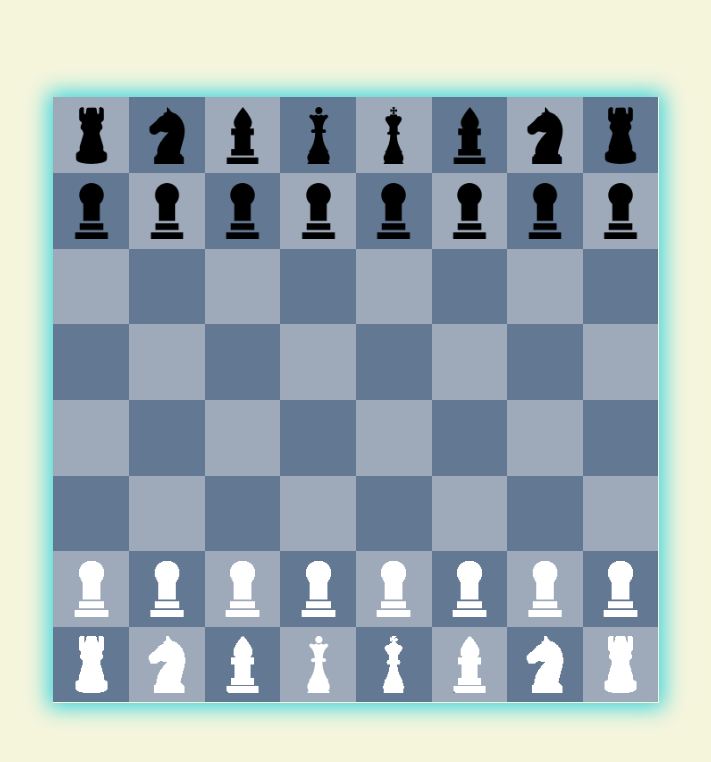
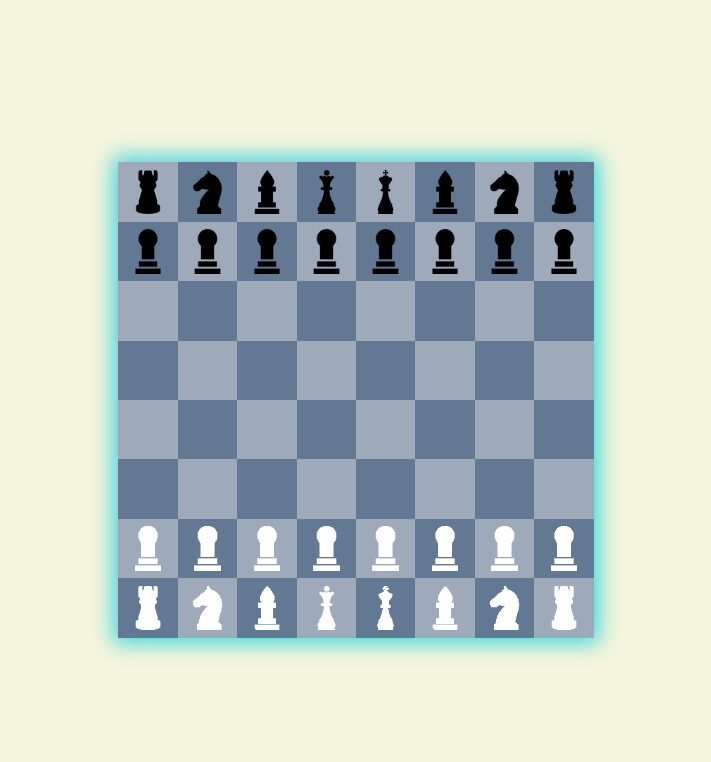
Before and after one commit to ichernous94/react-chess, a React (Create React App) app: page / in a window 1280 px wide. Shown: the top 762 px of the page, without its empty margins (284-995 px from the left). Built offline with nearby package versions, Linux system fonts and the light colour scheme.

Commit message:
feat: add click function in BoardComponent

```diff
--- a/src/App.css
+++ b/src/App.css
@@ -14,16 +14,16 @@
 }
 
 .board {
-  width: calc(256px + (512 - 256) * ((100vw - 320px) / (1024 - 320)));
-  height: calc(256px + (512 - 256) * ((100vw - 320px) / (1024 - 320)));
+  width: calc(256px + (512 - 256) * ((100vw - 320px) / (1440 - 320)));
+  height: calc(256px + (512 - 256) * ((100vw - 320px) / (1440 - 320)));
   display: flex;
   flex-wrap: wrap;
   box-shadow: 0px 0px 20px 5px rgba(62,213,223);
 }
 
 .cell {
-  width: calc(32px + (64 - 32) * ((100vw - 320px) / (1024 - 320)));
-  height: calc(32px + (64 - 32) * ((100vw - 320px) / (1024 - 320)));
+  width: calc(32px + (64 - 32) * ((100vw - 320px) / (1440 - 320)));
+  height: calc(32px + (64 - 32) * ((100vw - 320px) / (1440 - 320)));
   display: flex;
   justify-content: center;
   align-items: center;
@@ -31,8 +31,8 @@
 
 .cell img {
   position: relative;
-  width: calc(24px + (48 - 24) * ((100vw - 320px) / (1024 - 320)));
-  height: calc(24px + (48 - 24) * ((100vw - 320px) / (1024 - 320)));
+  width: calc(24px + (48 - 24) * ((100vw - 320px) / (1440 - 320)));
+  height: calc(24px + (48 - 24) * ((100vw - 320px) / (1440 - 320)));
 }
 
 .black {
@@ -42,3 +42,7 @@
 .white {
   background-color: #9eaaba;
 }
+
+.selected {
+  background-color: brown;
+}
--- a/src/components/BoardComponent.tsx
+++ b/src/components/BoardComponent.tsx
@@ -1,6 +1,7 @@
-import React from 'react';
+import React, { useState } from 'react';
 import CellComponent from './CellComponent';
 import { Board } from '../models/Board';
+import { Cell } from '../models/Cell';
 
 interface BoardProps {
   board: Board;
@@ -8,12 +9,27 @@ interface BoardProps {
 }
 
 const BoardComponent: React.FC<BoardProps> = ({ board, setBoard }) => {
+  const [selectedCell, setSelectedCell] = useState<Cell | null>(null); // cell is selected or not
+
+  const click = (cell: Cell) => {
+    if (cell.figure) {
+      setSelectedCell(cell);
+    }
+  }
+
   return (
     <div className="board">
       {board.cells.map((row, index) => (
         <React.Fragment key={index}>
           {row.map((cell) => (
-            <CellComponent key={cell.id} cell={cell} />
+            <CellComponent
+              key={cell.id}
+              cell={cell}
+              selected={
+                cell.x === selectedCell?.x && cell.y === selectedCell?.y
+              }
+              click={click}
+            />
           ))}
         </React.Fragment>
       ))}
--- a/src/components/CellComponent.tsx
+++ b/src/components/CellComponent.tsx
@@ -3,11 +3,16 @@ import { Cell } from '../models/Cell';
 
 interface CellComponentProps {
   cell: Cell;
+  selected: boolean;
+  click: (cell: Cell) => void;
 }
 
-const CellComponent: React.FC<CellComponentProps> = ({ cell }) => {
+const CellComponent: React.FC<CellComponentProps> = ({ cell, selected, click }) => {
   return (
-    <div className={['cell', cell.color].join(' ')}>
+    <div
+      className={['cell', cell.color, selected ? 'selected' : ''].join(' ')}
+      onClick={() => click(cell)}
+    >
       {cell.figure?.logo && (
         <img src={cell.figure.logo} alt={cell.figure.name} />
       )}
```
